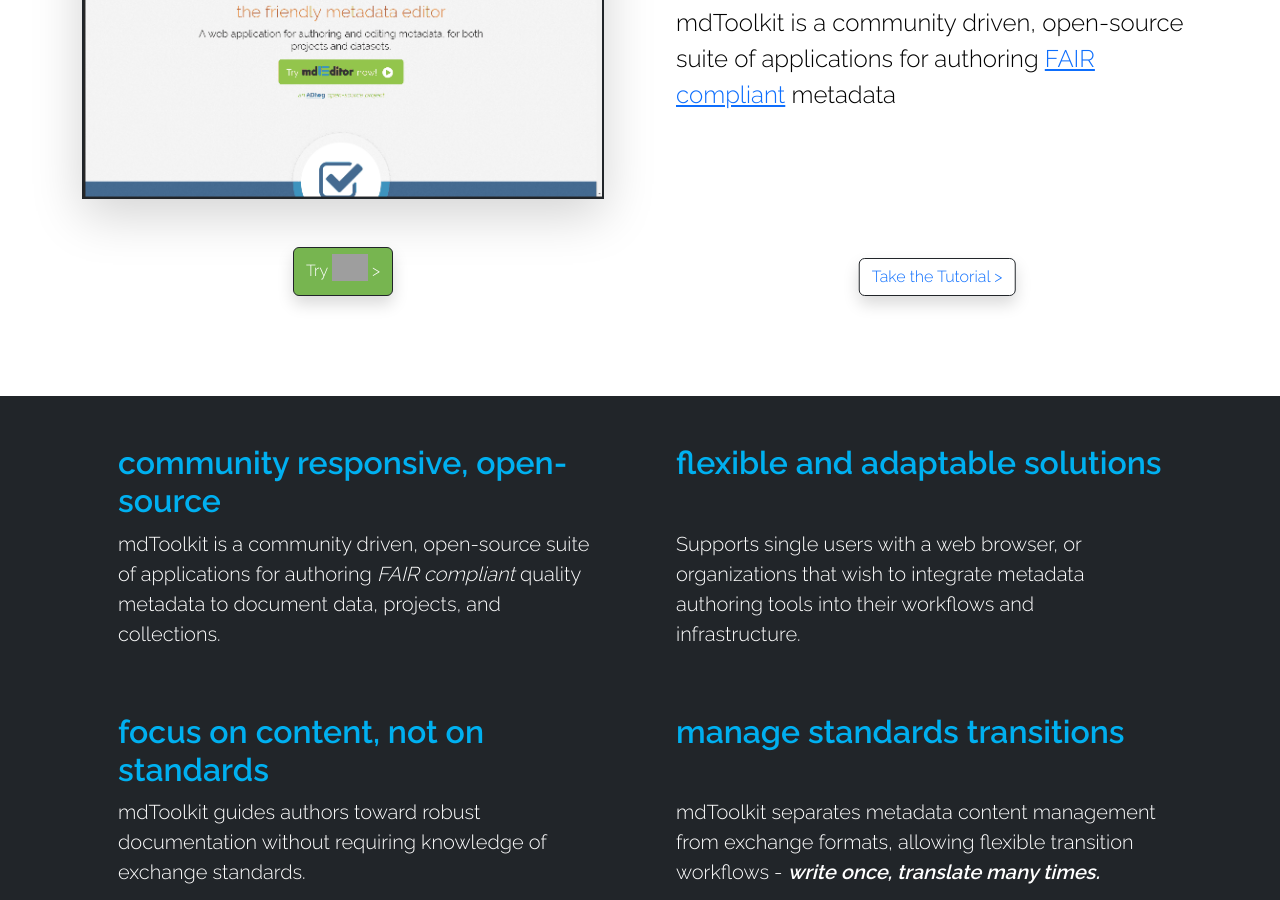
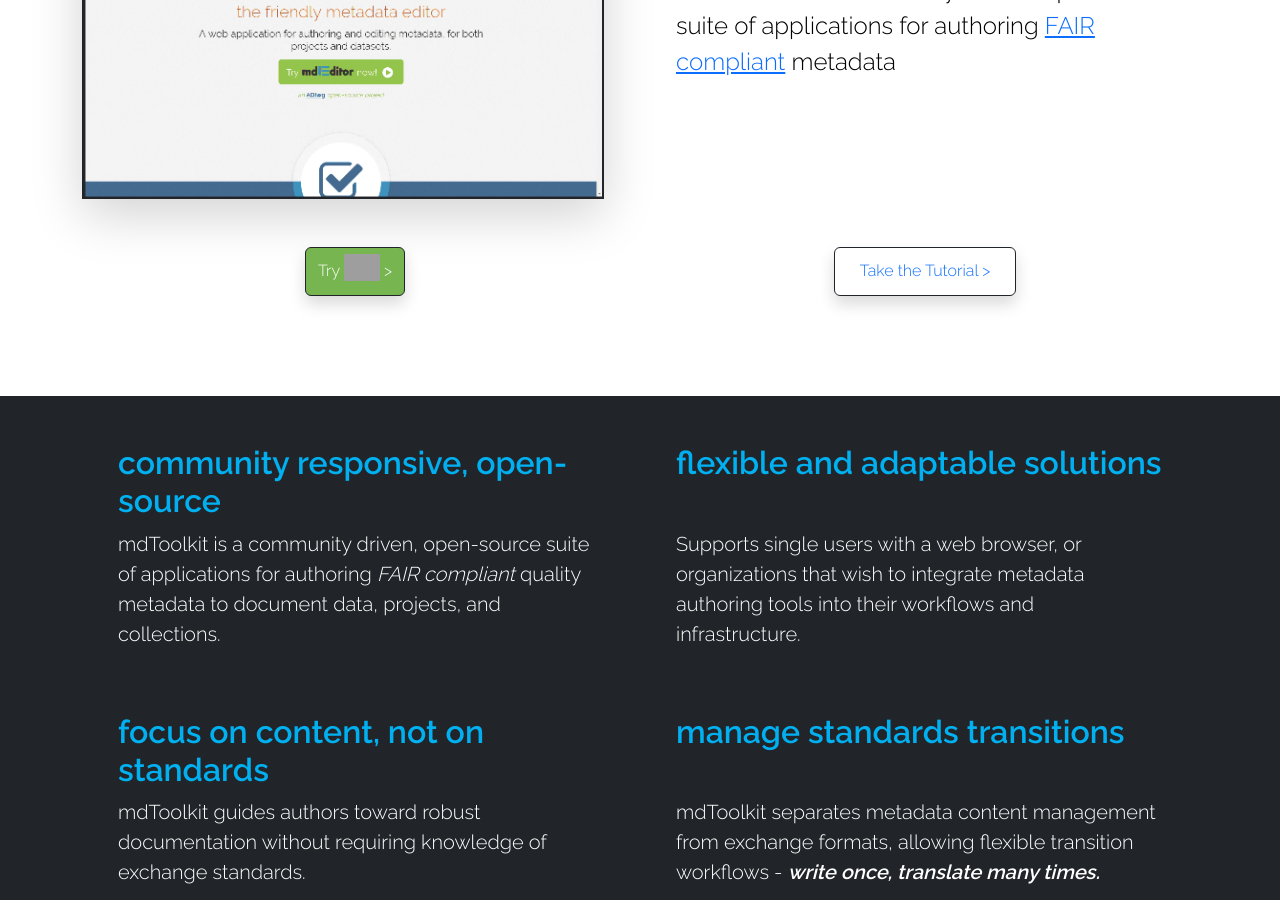
Before and after one commit to adiwg/mdToolkit-web, a Jekyll site: the page built from index.html, in a window 1280 px wide and 900 px high, scrolled down 374 px. Built offline with Jekyll 4.4.1, drawn with Linux system fonts in a browser that asks for light colours; grey boxes are pictures that could not be loaded.

Commit message:
fixed button order on mobile

```diff
--- a/index.html
+++ b/index.html
@@ -9,25 +9,31 @@
       metadata authoring tools for people and organizations
     </div>
   </div>
-  <div class="row gap-5">
-    <div class="col-sm fs-3 d-flex flex-column">
-      <img class="img-fluid shadow-lg my-5 border border-dark border-2" src="/assets/images/mdEditor_animation.gif"
+  <div class="row gap-5 my-5">
+    <div class="col-sm d-flex flex-column">
+      <img class="img-fluid shadow-lg border border-dark border-2" src="/assets/images/mdEditor_animation.gif"
         alt="gif of clicking on mdEditor">
-      <a class="text-white text-decoration-none mx-auto" href="https://www.mdeditor.org/" target="_blank">
+    </div>
+    <div class="col-sm fs-4 position-relative d-flex align-items-center justify-content-center">
+      <p>mdToolkit is a community driven, open-source suite of applications for authoring <a
+          href="https://www.go-fair.org/fair-principles/" target="_blank">FAIR
+          compliant</a>
+        metadata</p>
+    </div>
+  </div>
+  <div class="row">
+    <div class="col-sm d-flex justify-content-center align-items-center">
+      <a class="text-white text-decoration-none mb-3 mb-sm-0" href="https://www.mdeditor.org/" target="_blank">
         <button type="button" class="btn btn-success border border-dark border-1 shadow"
           style="background-color: #77b550;">
           Try <img class="pb-2" style="height: 35px;" src="/assets/images/mdEditor_dark_logo.png" alt="mdEditor logo"> >
         </button>
       </a>
     </div>
-    <div class="col-sm fs-4 position-relative d-flex align-items-center">
-      <p class="my-5">mdToolkit is a community driven, open-source suite of applications for authoring <a
-          href="https://www.go-fair.org/fair-principles/" target="_blank">FAIR
-          compliant</a>
-        metadata</p>
+    <div class="col-sm d-flex justify-content-center align-items-center">
       <a href="https://guide.mdeditor.org/tutorial/welcome-to-tutorial.html" target="_blank">
-        <button type="button"
-          class="btn border border-dark border-1 text-primary shadow mx-auto position-absolute bottom-0 start-50 translate-middle-x">Take
+        <button type="button" class="btn border border-dark border-1 text-primary shadow"
+          style="height: 48.6px; width: 181.86px;">Take
           the Tutorial ></button>
       </a>
     </div>
```
Also changed, not shown: 1 other file.
